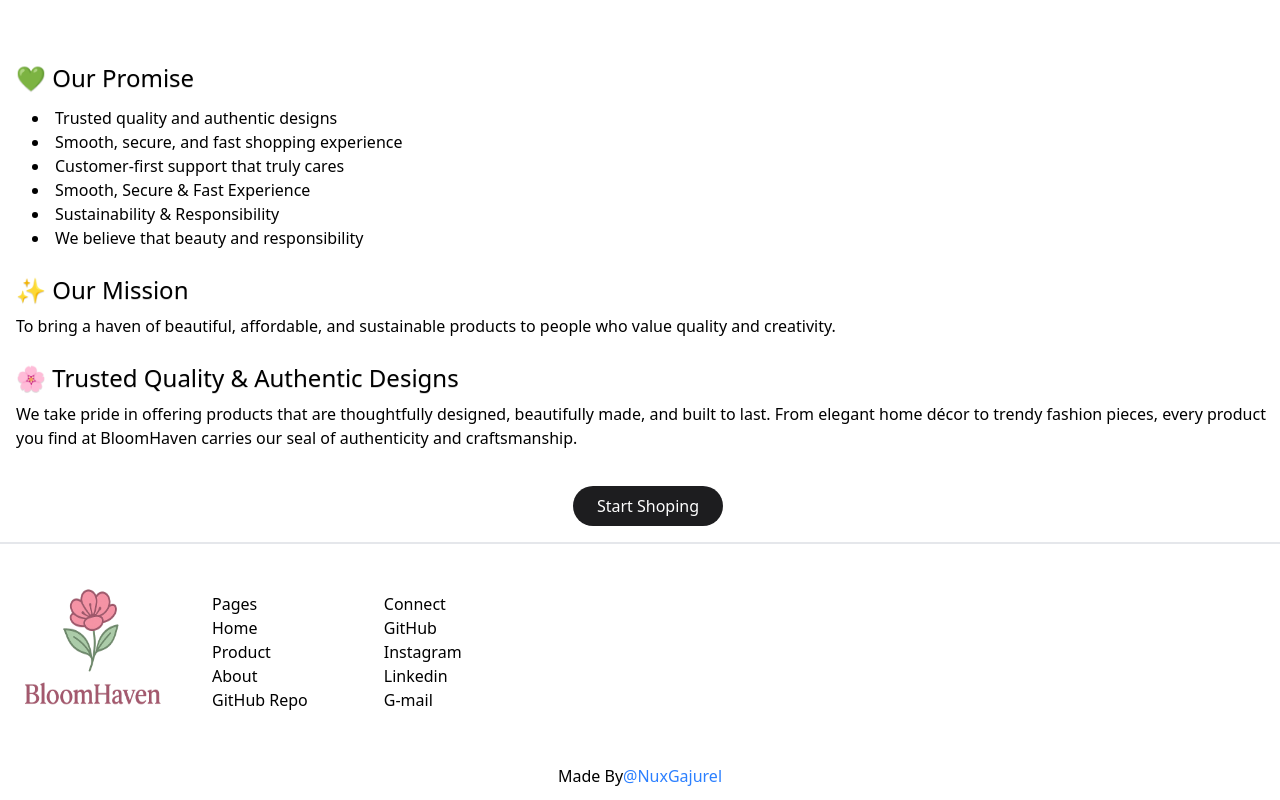
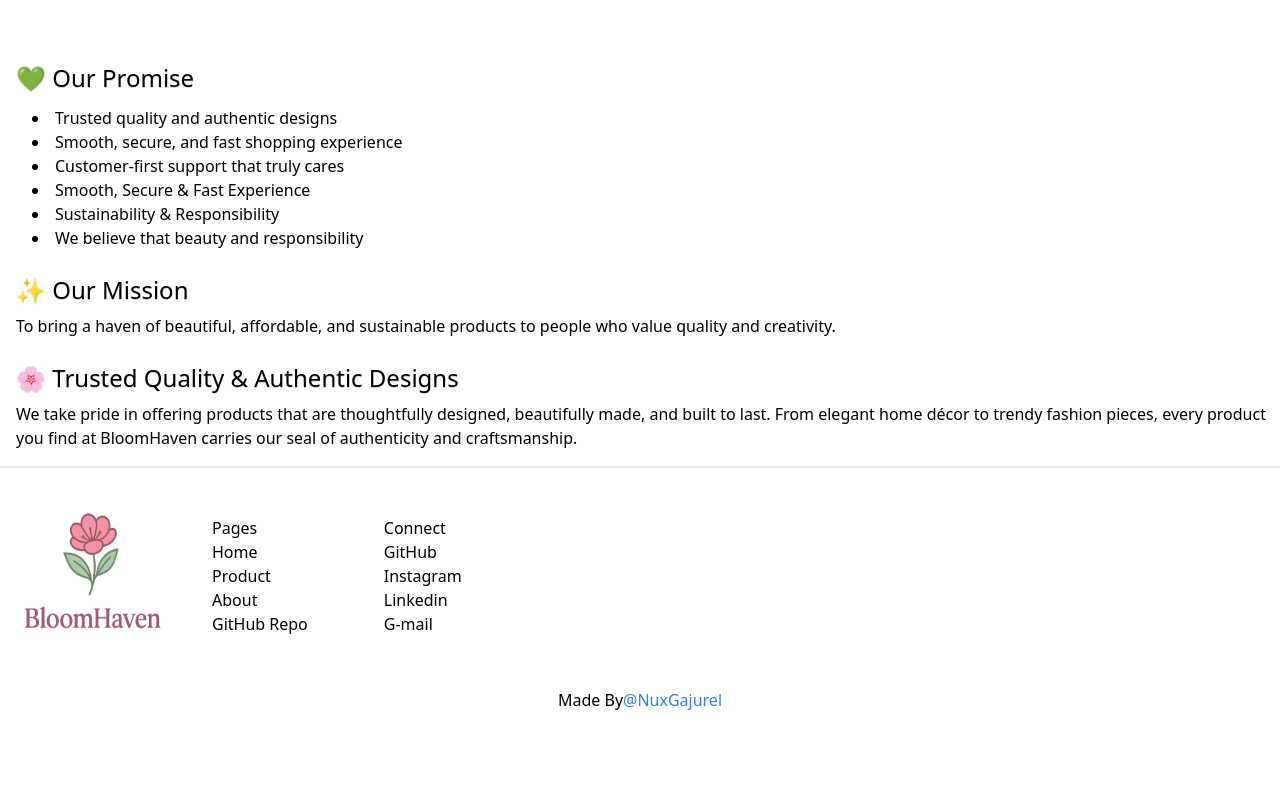
Before and after one commit to NuxGajurel/BloomHaven-e-commerce-, a React (Vite) app: page /about in a window 1280 px wide. Shown: the part 895-1695 px from the top of the page. After the commit the page ends 1619 px from the top, so only its background shows below. Built offline with nearby package versions, Linux system fonts and the light colour scheme.

Commit message:
halka bt

```diff
--- a/src/components/About.jsx
+++ b/src/components/About.jsx
@@ -66,14 +66,6 @@ const About = () => {
                 you find at BloomHaven carries our seal of authenticity and
                 craftsmanship.
               </div>
-
-              <div className="mt-9 flex justify-center items-center">
-                <Link to="/product">
-                  <button className="bg-[#1D1D1F] hover:bg-[#333333] text-white font-medium py-2 px-6 rounded-full transition-all duration-300">
-                    Start Shoping
-                  </button>
-                </Link>
-              </div>
             </div>
           </div>
         </div>
```
